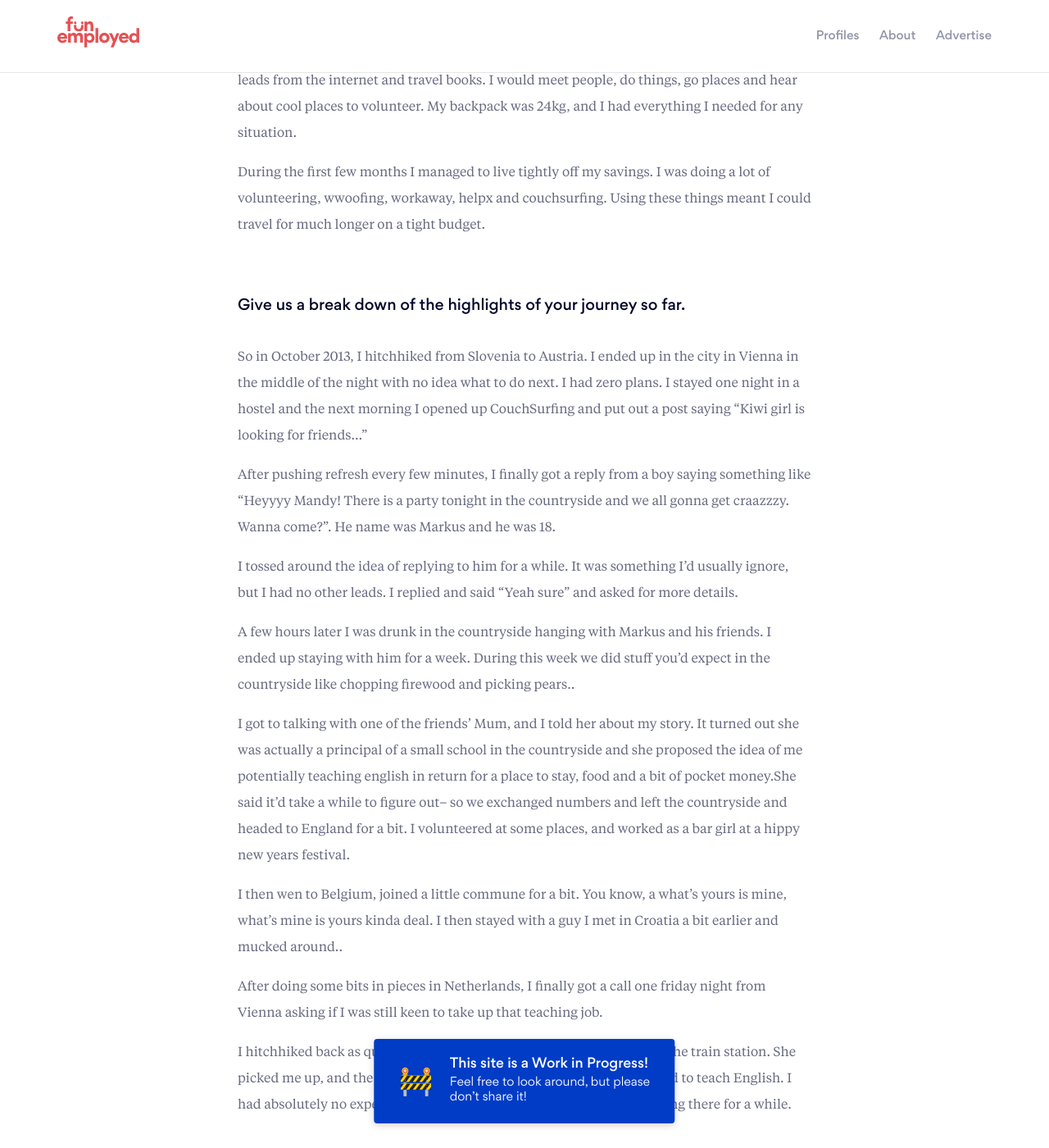
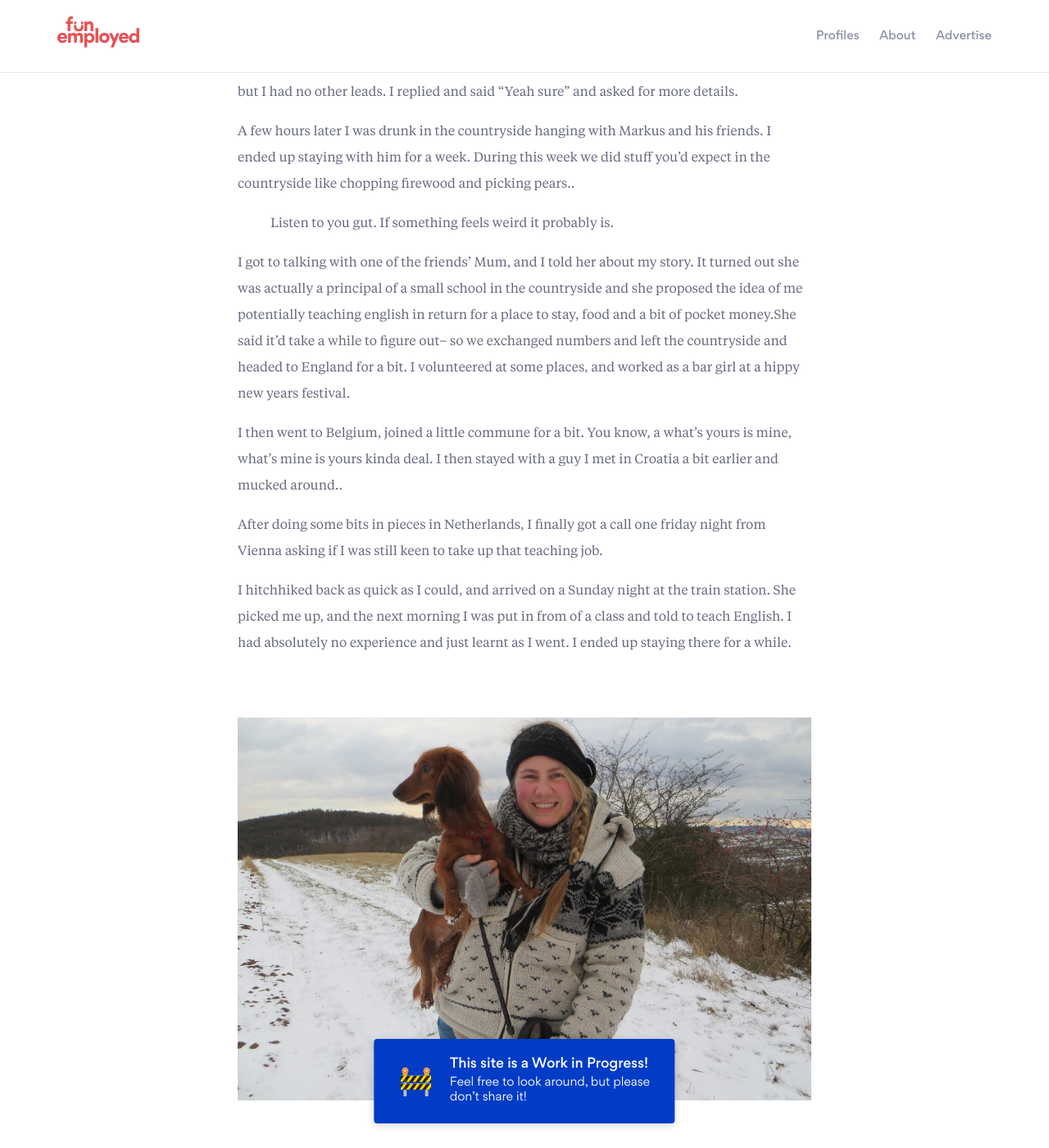
Before and after one commit to mattvernon/funemployed, a Jekyll site: the page built from _profiles/mandy-klose.markdown, in a window 1280 px wide and 1400 px high, scrolled down 3247 px. Shown: the whole window at 82% size. Built offline with Jekyll 4.4.1, drawn with Linux system fonts in a browser that asks for light colours; some of the changed text lies outside the part shown.

Commit message:
Updated Mandy Klose

```diff
--- a/_profiles/mandy-klose.markdown
+++ b/_profiles/mandy-klose.markdown
@@ -8,7 +8,6 @@
 - "\U0001F30E Travelled to over 40 countries"
 - "\U0001F1E6\U0001F1F9 Currently based in Austria"
 Profile Image: "/uploads/18422085_10212794166269721_3453398257835459263_o.jpg"
-Facebook: https://www.facebook.com/mandy.klose
 layout: profile
 ---
 
@@ -56,9 +53,11 @@
 
 A few hours later I was drunk in the countryside hanging with Markus and his friends. I ended up staying with him for a week. During this week we did stuff you’d expect in the countryside like chopping firewood and picking pears..
 
+> Listen to you gut. If something feels weird it probably is.
+
 I got to talking with one of the friends’ Mum, and I told her about my story. It turned out she was actually a principal of a small school in the countryside and she proposed the idea of me potentially teaching english in return for a place to stay, food and a bit of pocket money.She said it’d take a while to figure out– so we exchanged numbers and left the countryside and headed to England for a bit. I volunteered at some places, and worked as a bar girl at a hippy new years festival.
 
-I then wen to Belgium, joined a little commune for a bit. You know, a what’s yours is mine, what’s mine is yours kinda deal. I then stayed with a guy I met in Croatia a bit earlier and mucked around..
+I then went to Belgium, joined a little commune for a bit. You know, a what’s yours is mine, what’s mine is yours kinda deal. I then stayed with a guy I met in Croatia a bit earlier and mucked around..
 
 After doing some bits in pieces in Netherlands, I finally got a call one friday night from Vienna asking if I was still keen to take up that teaching job.
 
@@ -71,6 +70,8 @@
 Amazing! I ended up not only teaching at her school, but a few other schools in the area. I bought myself a car, found an amazing boyfriend and made friends! I did yoga, zumba and learnt German in the afternoons. I had a real little comfortable life.
 
 After living in her attic for 10 months, I moved into my own little flat nearby with some friends. I stayed there for another 8 months – and all of this was without a Visa or working permit!
+
+> Be nice to people! You never know how someone might be able to help you, or how you can help them.
 
 ### Where we you off to next?
 
@@ -142,6 +143,6 @@
 * Tell people where you are and where you’re planning on going.
   Always have too bags, one larger one with all your stuff, and a smaller one with just the important things. Prepare yourself that at any moment you may have to leave the large one behind.
 
-* Listen to your gut, if someone feels weird it probably is.
+* Listen to your gut, if something feels weird it probably is.
 
 ![10256871_10203620666617963_6528161065642103951_o.jpg](/uploads/10256871_10203620666617963_6528161065642103951_o.jpg)
```
Also changed, not shown: other parts of _profiles/mandy-klose.markdown (+0 -2 lines).
